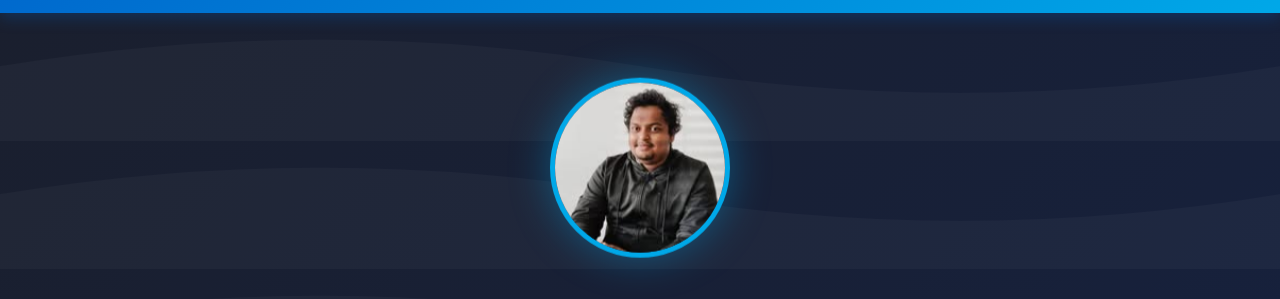
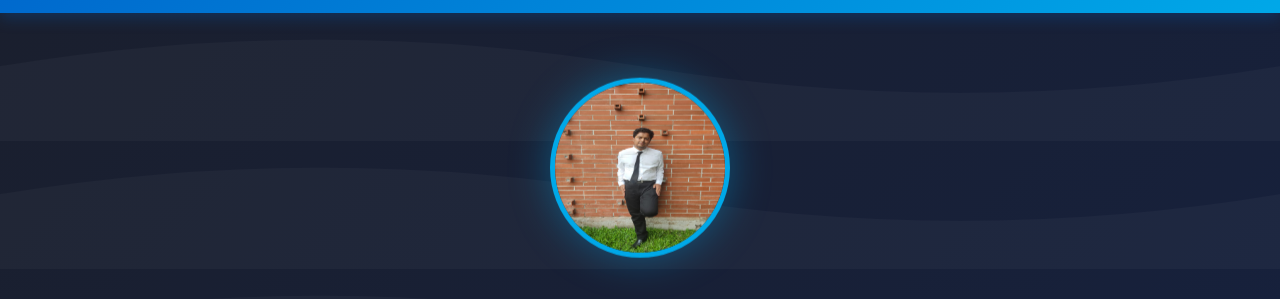
Before and after one commit to JakariaShrabon/myself, a plain HTML site: page index.html in a window 1280 px wide. Shown: the part 67-366 px from the top of the page. Drawn offline with nearby package versions, Linux system fonts and the light colour scheme.

Commit message:
Update index.html

```diff
--- a/index.html
+++ b/index.html
@@ -324,7 +324,7 @@
     <!-- Hero Section -->
     <section class="hero" id="home">
         <div class="container hero-content">
-            <img src="two.jpg" alt="Profile" class="profile-img">
+            <img src="three.jpg" alt="Profile" class="profile-img">
             <h1>Jakaria Bhuiyan Shrabon</h1>
             <p>Passionate Web Developer & Competitive Programmer</p>
             <a href="#links" class="btn btn-primary">View My Work</a>
@@ -515,4 +515,5 @@
         document.head.appendChild(style);
     </script>
 </body>
+
 </html>
```
